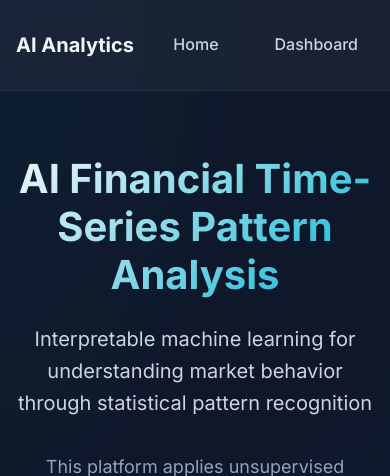
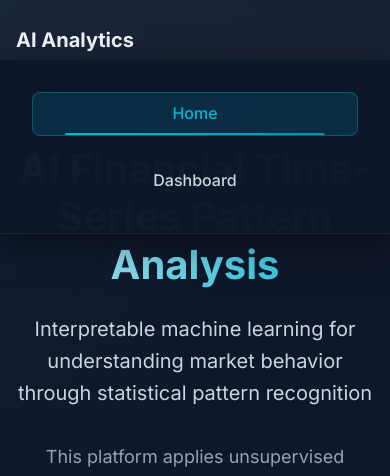
Before and after one commit to Prajwal0422/ai-financial-time-series-learning, a Flask app: page / in a window 390 px wide. Shown: the top 476 px of the page. Run offline with Flask 3, Linux system fonts and the light colour scheme.

Commit message:
Add premium animated navbar with professional effects
- Smooth slide-down animation on page load
- Scroll-based background blur and shadow effects
- Active link highlighting with underline animation
- Hover effects with gradient shimmer and glow
- Progress bar showing scroll position
- Enhanced cursor tracking with spotlight effect
- Counter animations for metric cards
- Staggered fade-in for table rows
- Keyboard navigation support
- Mobile-responsive menu with smooth transitions
- All 18 tests passing

```diff
--- a/static/css/dark-theme.css
+++ b/static/css/dark-theme.css
@@ -299,6 +349,141 @@ a:hover {
 .animate-delay-3 { animation-delay: 0.3s; animation-fill-mode: both; }
 .animate-delay-4 { animation-delay: 0.4s; animation-fill-mode: both; }
 
+/* Enhanced Navbar Styles */
+.header {
+    animation: navSlideDown 0.6s cubic-bezier(0.4, 0, 0.2, 1);
+    transition: all 0.3s cubic-bezier(0.4, 0, 0.2, 1);
+}
+
+.header.scrolled {
+    background: rgba(15, 23, 42, 0.95);
+    backdrop-filter: blur(20px);
+    box-shadow: 0 4px 20px rgba(0, 0, 0, 0.5);
+}
+
+.header-logo {
+    position: relative;
+    transition: all 0.3s ease;
+    animation: navItemFadeIn 0.6s ease-out;
+}
+
+.header-logo:hover {
+    animation: logoGlow 2s ease-in-out infinite;
+    transform: scale(1.05);
+}
+
+.header-logo::after {
+    content: '';
+    position: absolute;
+    bottom: -4px;
+    left: 0;
+    width: 0;
+    height: 2px;
+    background: linear-gradient(90deg, var(--accent-primary), var(--accent-secondary));
+    transition: width 0.4s cubic-bezier(0.4, 0, 0.2, 1);
+}
+
+.header-logo:hover::after {
+    width: 100%;
+}
+
+.header-nav {
+    animation: navItemFadeIn 0.6s ease-out 0.2s both;
+}
+
+.header-nav a {
+    position: relative;
+    overflow: hidden;
+}
+
+.header-nav a::before {
+    content: '';
+    position: absolute;
+    bottom: 0;
+    left: 50%;
+    width: 0;
+    height: 2px;
+    background: linear-gradient(90deg, var(--accent-primary), var(--accent-secondary));
+    transform: translateX(-50%);
+    transition: width 0.4s cubic-bezier(0.4, 0, 0.2, 1);
+}
+
+.header-nav a:hover::before {
+    width: 80%;
+}
+
+.header-nav a::after {
+    content: '';
+    position: absolute;
+    top: 0;
+    left: -100%;
+    width: 100%;
+    height: 100%;
+    background: linear-gradient(
+        90deg,
+        transparent,
+        rgba(6, 182, 212, 0.1),
+        transparent
+    );
+    transition: left 0.6s ease;
+}
+
+.header-nav a:hover::after {
+    left: 100%;
+}
+
+.header-nav a.active {
+    color: var(--accent-primary);
+    background: rgba(6, 182, 212, 0.15);
+    border: 1px solid rgba(6, 182, 212, 0.3);
+}
+
+.header-nav a.active::before {
+    width: 80%;
+}
+
+/* Mobile menu button animation */
+.mobile-menu-btn {
+    display: none;
+    flex-direction: column;
+    gap: 4px;
+    background: none;
+    border: none;
+    cursor: pointer;
+    padding: 8px;
+}
+
+.mobile-menu-btn span {
+    width: 24px;
+    height: 2px;
+    background: var(--text-primary);
+    transition: all 0.3s ease;
+    border-radius: 2px;
+}
+
+.mobile-menu-btn.active span:nth-child(1) {
+    transform: rotate(45deg) translateY(8px);
+}
+
+.mobile-menu-btn.active span:nth-child(2) {
+    opacity: 0;
+}
+
+.mobile-menu-btn.active span:nth-child(3) {
+    transform: rotate(-45deg) translateY(-8px);
+}
+
+/* Navbar progress indicator */
+.nav-progress {
+    position: absolute;
+    bottom: 0;
+    left: 0;
+    height: 2px;
+    background: linear-gradient(90deg, var(--accent-primary), var(--accent-secondary));
+    width: 0;
+    transition: width 0.3s ease;
+}
+
 /* Responsive */
 @media (max-width: 768px) {
     h1 { font-size: 2rem; }
@@ -310,6 +495,44 @@ a:hover {
 
     .container {
         padding: 0 var(--space-sm);
+    }
+
+    .header-nav {
+        position: fixed;
+        top: 60px;
+        left: 0;
+        right: 0;
+        background: rgba(15, 23, 42, 0.98);
+        backdrop-filter: blur(20px);
+        flex-direction: column;
+        padding: var(--space-lg);
+        gap: var(--space-sm);
+        transform: translateY(-100%);
+        opacity: 0;
+        transition: all 0.4s cubic-bezier(0.4, 0, 0.2, 1);
+        box-shadow: 0 8px 32px rgba(0, 0, 0, 0.5);
+        border-bottom: 1px solid var(--border-subtle);
+    }
+
+    .header-nav.active {
+        transform: translateY(0);
+        opacity: 1;
+    }
+
+    .header-nav a {
+        width: 100%;
+        text-align: center;
+        padding: var(--space-md);
+        border-radius: var(--radius-md);
+        animation: navItemFadeIn 0.4s ease-out both;
+    }
+
+    .header-nav a:nth-child(1) { animation-delay: 0.1s; }
+    .header-nav a:nth-child(2) { animation-delay: 0.2s; }
+    .header-nav a:nth-child(3) { animation-delay: 0.3s; }
+
+    .mobile-menu-btn {
+        display: flex;
     }
 }
 
--- a/static/js/effects.js
+++ b/static/js/effects.js
@@ -2,6 +2,50 @@
 
 (function() {
     'use strict';
+
+    // Navbar scroll effect
+    let lastScroll = 0;
+    const header = document.querySelector('.header');
+    const navProgress = document.createElement('div');
+    navProgress.className = 'nav-progress';
+    if (header) {
+        header.appendChild(navProgress);
+    }
+
+    window.addEventListener('scroll', () => {
+        const currentScroll = window.pageYOffset;
+
+        // Add scrolled class for background effect
+        if (currentScroll > 50) {
+            header?.classList.add('scrolled');
+        } else {
+            header?.classList.remove('scrolled');
+        }
+
+        // Update progress bar
+        const windowHeight = document.documentElement.scrollHeight - document.documentElement.clientHeight;
+        const scrolled = (currentScroll / windowHeight) * 100;
+        if (navProgress) {
+            navProgress.style.width = scrolled + '%';
+        }
+
+        lastScroll = currentScroll;
+    });
+
+    // Active nav link highlighting
+    function setActiveNavLink() {
+        const currentPath = window.location.pathname;
+        const navLinks = document.querySelectorAll('.header-nav a');
+
+        navLinks.forEach(link => {
+            const linkPath = new URL(link.href).pathname;
+            if (linkPath === currentPath) {
+                link.classList.add('active');
+            } else {
+                link.classList.remove('active');
+            }
+        });
+    }
 
     // Intersection Observer for scroll animations
     const observerOptions = {
@@ -21,6 +65,9 @@
 
     // Initialize on DOM load
     document.addEventListener('DOMContentLoaded', () => {
+        // Set active nav link
+        setActiveNavLink();
+
         // Observe elements for scroll animation
         const animateElements = document.querySelectorAll(
             '.glass-card, .surface-card, .metric-card, .chart-card, .feature-card'
@@ -34,6 +81,10 @@
         const datasetSelect = document.getElementById('dataset-select');
         if (datasetSelect) {
             datasetSelect.addEventListener('change', function() {
+                // Add loading state
+                this.style.opacity = '0.6';
+                this.style.pointerEvents = 'none';
+
                 window.location.href = `/dashboard?dataset=${this.value}`;
             });
         }
@@ -62,7 +113,7 @@
             });
         }
 
-        // Add glow effect to cards on mouse move
+        // Enhanced card hover effects with mouse tracking
         const glowCards = document.querySelectorAll('.surface-card, .glass-card');
         glowCards.forEach(card => {
             card.addEventListener('mousemove', (e) => {
@@ -70,19 +121,51 @@
                 const x = e.clientX - rect.left;
                 const y = e.clientY - rect.top;
 
-                card.style.setProperty('--mouse-x', `${x}px`);
-                card.style.setProperty('--mouse-y', `${y}px`);
+                // Create spotlight effect
+                const spotlight = `radial-gradient(circle at ${x}px ${y}px, rgba(6, 182, 212, 0.1), transparent 50%)`;
+                card.style.background = `${spotlight}, ${getComputedStyle(card).background}`;
+            });
+
+            card.addEventListener('mouseleave', () => {
+                card.style.background = '';
             });
         });
 
-        // Table row hover effect
+        // Table row hover effect with smooth transitions
         const tableRows = document.querySelectorAll('.data-table tbody tr');
-        tableRows.forEach(row => {
+        tableRows.forEach((row, index) => {
+            // Stagger animation on load
+            row.style.animation = `fadeIn 0.5s ease-out ${index * 0.05}s both`;
+
             row.addEventListener('mouseenter', function() {
                 this.style.background = 'rgba(6, 182, 212, 0.05)';
+                this.style.transform = 'translateX(4px)';
             });
             row.addEventListener('mouseleave', function() {
                 this.style.background = '';
+                this.style.transform = '';
+            });
+        });
+
+        // Metric cards counter animation
+        const metricValues = document.querySelectorAll('.metric-value');
+        metricValues.forEach(metric => {
+            const text = metric.textContent;
+            const number = parseFloat(text.replace(/[^0-9.-]/g, ''));
+
+            if (!isNaN(number) && number > 0) {
+                animateCounter(metric, 0, number, 1500, text);
+            }
+        });
+
+        // Chart image lazy loading with fade-in
+        const chartImages = document.querySelectorAll('.chart-container img');
+        chartImages.forEach(img => {
+            img.style.opacity = '0';
+            img.style.transition = 'opacity 0.6s ease';
+
+            img.addEventListener('load', function() {
+                this.style.opacity = '1';
             });
         });
 
@@ -91,31 +174,95 @@
             window.addEventListener('load', () => {
                 const loadTime = window.performance.timing.domContentLoadedEventEnd -
                                window.performance.timing.navigationStart;
-                console.log(`Dashboard loaded in ${loadTime}ms`);
+                console.log(`✓ Dashboard loaded in ${loadTime}ms`);
             });
         }
+
+        // Add keyboard navigation for nav links
+        const navLinks = document.querySelectorAll('.header-nav a');
+        navLinks.forEach((link, index) => {
+            link.addEventListener('keydown', (e) => {
+                if (e.key === 'ArrowRight' && navLinks[index + 1]) {
+                    navLinks[index + 1].focus();
+                } else if (e.key === 'ArrowLeft' && navLinks[index - 1]) {
+                    navLinks[index - 1].focus();
+                }
+            });
+        });
     });
+
+    // Counter animation function
+    function animateCounter(element, start, end, duration, originalText) {
+        const startTime = performance.now();
+        const prefix = originalText.replace(/[0-9.-]/g, '').trim();
+
+        function update(currentTime) {
+            const elapsed = currentTime - startTime;
+            const progress = Math.min(elapsed / duration, 1);
+
+            // Easing function
+            const easeOutQuart = 1 - Math.pow(1 - progress, 4);
+            const current = start + (end - start) * easeOutQuart;
+
+            element.textContent = prefix + current.toFixed(2);
+
+            if (progress < 1) {
+                requestAnimationFrame(update);
+            } else {
+                element.textContent = originalText;
+            }
+        }
+
+        requestAnimationFrame(update);
+    }
 
     // Add subtle cursor glow effect
     const cursor = document.createElement('div');
     cursor.className = 'cursor-glow';
     cursor.style.cssText = `
         position: fixed;
-        width: 20px;
-        height: 20px;
+        width: 24px;
+        height: 24px;
         border-radius: 50%;
-        background: radial-gradient(circle, rgba(6, 182, 212, 0.3), transparent);
+        background: radial-gradient(circle, rgba(6, 182, 212, 0.4), transparent 70%);
         pointer-events: none;
         z-index: 9999;
-        transition: transform 0.2s ease;
-        display: none;
+        transition: transform 0.15s ease, opacity 0.15s ease;
+        opacity: 0;
+        mix-blend-mode: screen;
     `;
     document.body.appendChild(cursor);
 
+    let cursorX = 0, cursorY = 0;
+    let cursorVisible = false;
+
     document.addEventListener('mousemove', (e) => {
-        cursor.style.left = e.clientX - 10 + 'px';
-        cursor.style.top = e.clientY - 10 + 'px';
-        cursor.style.display = 'block';
+        cursorX = e.clientX;
+        cursorY = e.clientY;
+
+        if (!cursorVisible) {
+            cursor.style.opacity = '1';
+            cursorVisible = true;
+        }
+
+        cursor.style.left = (cursorX - 12) + 'px';
+        cursor.style.top = (cursorY - 12) + 'px';
+    });
+
+    document.addEventListener('mouseleave', () => {
+        cursor.style.opacity = '0';
+        cursorVisible = false;
+    });
+
+    // Scale cursor on interactive elements
+    const interactiveElements = document.querySelectorAll('a, button, .selector, .data-table tr');
+    interactiveElements.forEach(el => {
+        el.addEventListener('mouseenter', () => {
+            cursor.style.transform = 'scale(1.5)';
+        });
+        el.addEventListener('mouseleave', () => {
+            cursor.style.transform = 'scale(1)';
+        });
     });
 
 })();
```
Also changed, not shown: other parts of static/css/dark-theme.css (+50 -0 lines).
